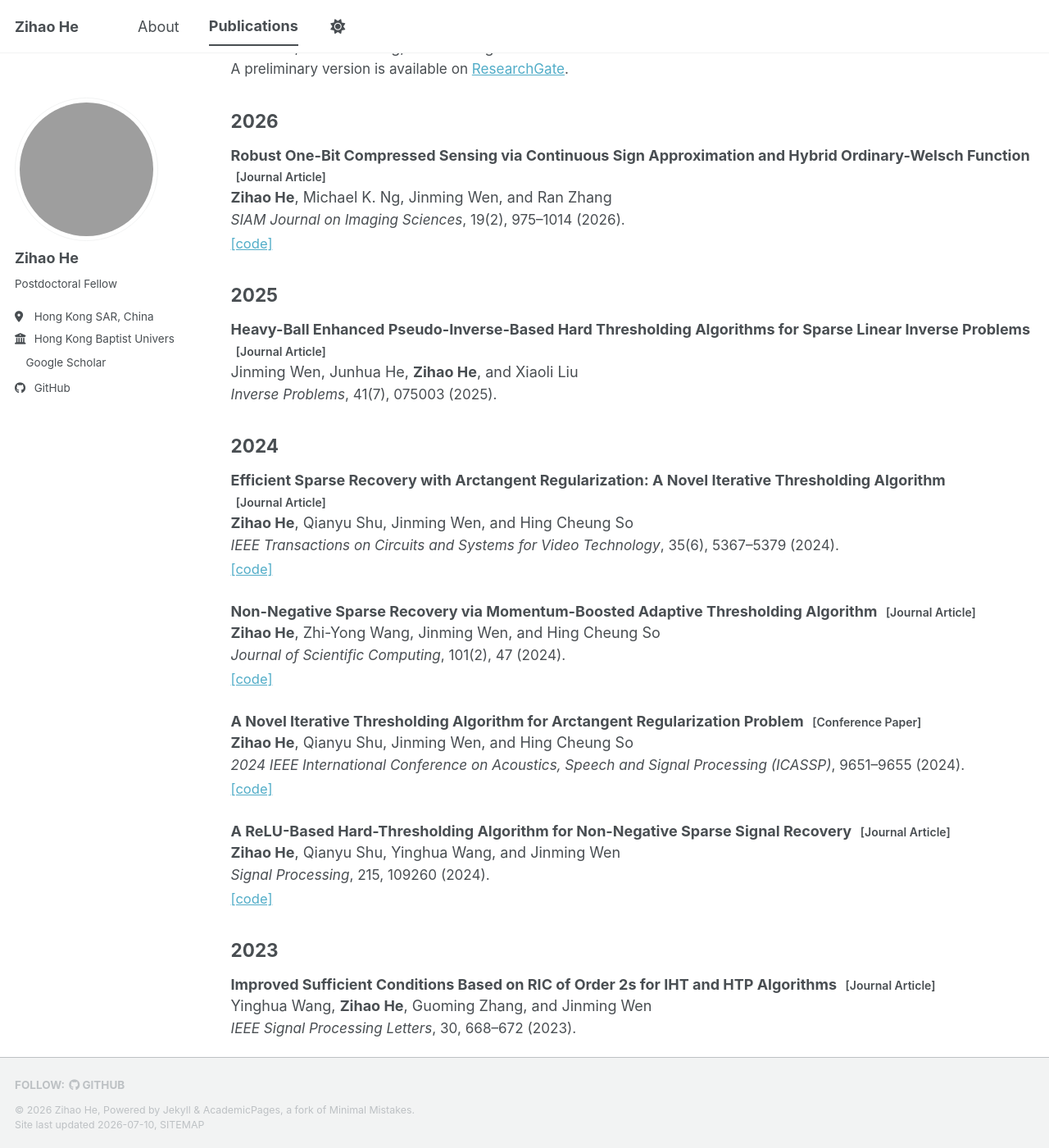
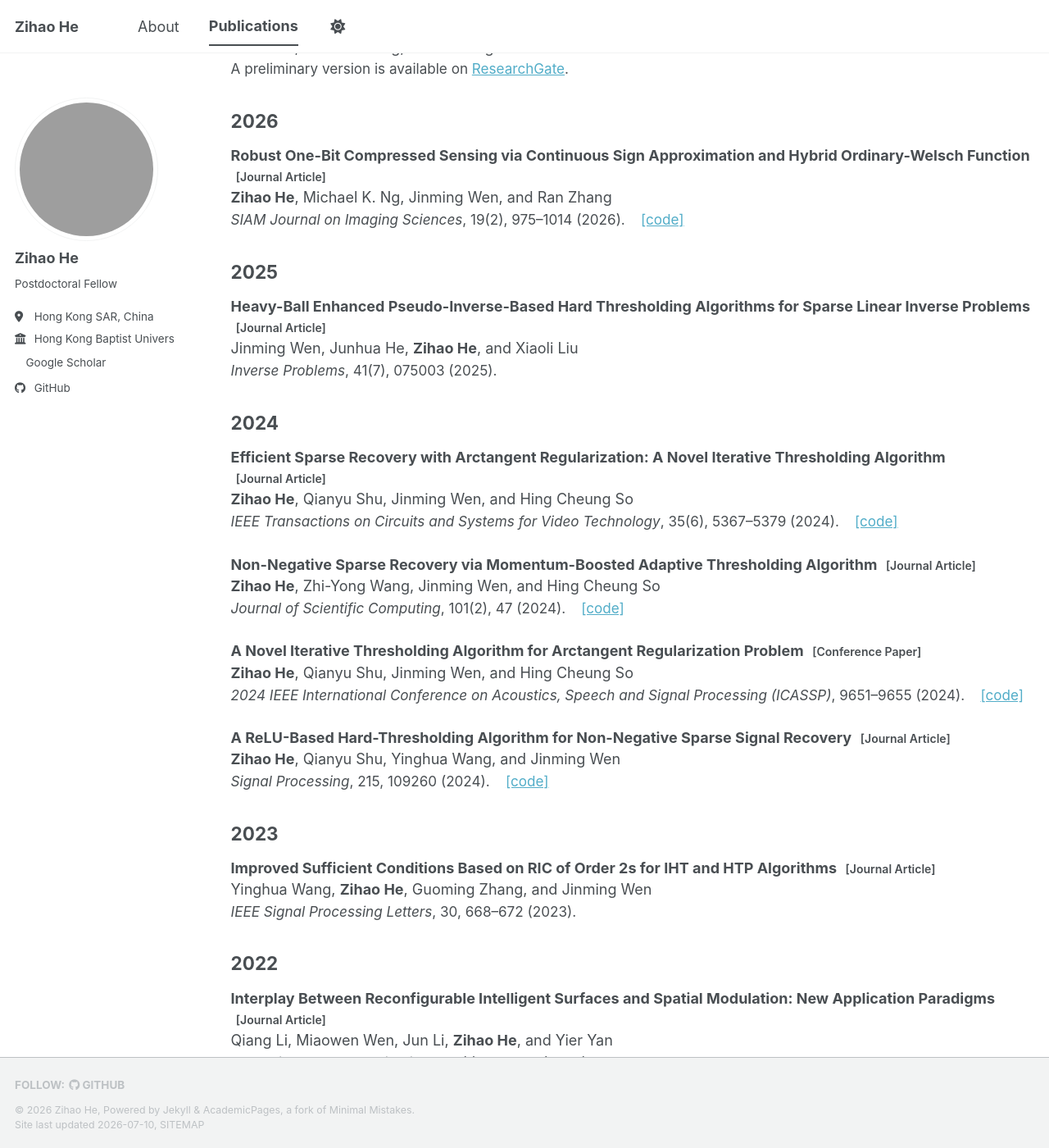
Before and after one commit to boxes757/boxes757.github.io, a Jekyll site: the page built from _pages/publications.html, in a window 1280 px wide and 1400 px high, scrolled down 262 px. Shown: the whole window at 82% size. Built offline with Jekyll 4.4.1, drawn with Linux system fonts in a browser that asks for light colours; a style sheet for code colours, icons or effects is not loaded; grey boxes are pictures that could not be loaded.

Commit message:
Inline publication links

```diff
--- a/_pages/publications.html
+++ b/_pages/publications.html
@@ -42,13 +42,13 @@ author_profile: true
     font-size: 0.95em;
   }
 
-  .publication-links {
-    margin-top: 0.2rem;
-    font-size: 0.92em;
+  .publication-links-inline {
+    margin-left: 0.45rem;
+    white-space: nowrap;
   }
 
-  .publication-links a {
-    margin-right: 0.8rem;
+  .publication-links-inline a {
+    margin-left: 0.35rem;
   }
 </style>
 
@@ -98,15 +98,14 @@ author_profile: true
 
     <div class="publication-venue">
       <em>{{ pub.venue }}</em>{% if pub.volume %}, {{ pub.volume }}{% endif %}{% if pub.number %}({{ pub.number }}){% endif %}{% if pub.pages %}, {{ pub.pages }}{% endif %} ({{ pub.year }}).
+      {% if pub.paper or pub.doi or pub.arxiv or pub.code %}
+        <span class="publication-links-inline">
+          {% if pub.paper %}<a href="{{ pub.paper }}">[paper]</a>{% endif %}
+          {% if pub.doi %}<a href="{{ pub.doi }}">[doi]</a>{% endif %}
+          {% if pub.arxiv %}<a href="{{ pub.arxiv }}">[arXiv]</a>{% endif %}
+          {% if pub.code %}<a href="{{ pub.code }}">[code]</a>{% endif %}
+        </span>
+      {% endif %}
     </div>
-
-    {% if pub.paper or pub.doi or pub.arxiv or pub.code %}
-      <div class="publication-links">
-        {% if pub.paper %}<a href="{{ pub.paper }}">Paper</a>{% endif %}
-        {% if pub.doi %}<a href="{{ pub.doi }}">DOI</a>{% endif %}
-        {% if pub.arxiv %}<a href="{{ pub.arxiv }}">arXiv</a>{% endif %}
-        {% if pub.code %}<a href="{{ pub.code }}">[code]</a>{% endif %}
-      </div>
-    {% endif %}
   </div>
 {% endfor %}
```
